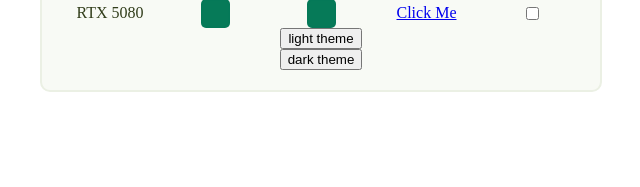
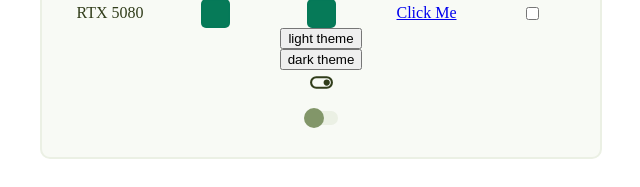
Before and after one commit to PJM178/nvidia-fe-stock-checker, a Next.js app: page / in a window 1280 px wide. Shown: the part 247-434 px from the top of the page, without its empty margins (319-959 px from the left). Built offline with nearby package versions, Linux system fonts and the light colour scheme.

Commit message:
switch component to control and display active state

```diff
--- a/src/app/components/Buttons.module.css
+++ b/src/app/components/Buttons.module.css
@@ -98,3 +98,69 @@
 .primary-button--icon.start {
   margin-right: 0.25rem;
 }
+
+.switch--container {
+  display: inline-flex;
+  width: 58px;
+  height: 38px;
+  padding: 12px;
+  box-sizing: border-box;
+  align-items: center;
+}
+
+.switch--container:hover {
+  cursor: pointer;
+}
+
+.switch--container:hover .switch--tack-border {
+  display: block;
+}
+
+.switch--background {
+  border-radius: 7px;
+  width: 100%;
+  height: 100%;
+  background-color: var(--stroke-weak);
+}
+
+.switch--background.active {
+  background-color: var(--text-weak);
+}
+
+.switch--tack-container {
+  position: absolute;
+  transition: transform linear 100ms;
+  display: inline-flex;
+  justify-content: center;
+  align-items: center;
+  width: 20px;
+  height: 20px;
+}
+
+.switch--tack-container.active {
+  transform: translateX(14px);
+}
+
+.switch--tack {
+  border-radius: 50%;
+  background-color: var(--stroke-strong);
+  position: absolute;
+  width: 100%;
+  height: 100%;
+  z-index: 1;
+}
+
+.switch--tack.active {
+  background-color: var(--text-strong);
+}
+
+.switch--tack-border {
+  border-radius: 50%;
+  background-color: rgba(211, 211, 211, 0.4);
+  padding: 8px;
+  position: absolute;
+  width: 100%;
+  height: 100%;
+  z-index: 0;
+  display: none;
+}
--- a/src/app/components/Buttons.tsx
+++ b/src/app/components/Buttons.tsx
@@ -22,15 +22,66 @@
 
   return (
     <button
-      className={Object.values(buttonStyles).join(" ")}
+      className={Object.values(buttonStyles).join(" ").trim()}
       disabled={disabled}
       onClick={onClick}
     >
       {startIcon &&
-      <span className={`${styles["primary-button--icon"]} ${styles["start"]}`}>{startIcon}</span>}
+        <span className={`${styles["primary-button--icon"]} ${styles["start"]}`}>{startIcon}</span>}
       {children}
       {endIcon &&
-      <span className={`${styles["primary-button--icon"]} ${styles["end"]}`}>{endIcon}</span>}
+        <span className={`${styles["primary-button--icon"]} ${styles["end"]}`}>{endIcon}</span>}
     </button>
   );
 };
+
+interface SwitchProps {
+  isActive: boolean;
+  onClick: () => void;
+}
+
+export const Switch = (props: SwitchProps) => {
+  const { isActive, onClick } = props;
+
+  function handleStyles(element: "background" | "tack" | "tack-container") {
+    if (element === "background") {
+      const switchStyles = {
+        base: styles["switch--background"],
+        isActive: isActive ? styles["active"] : null,
+      };
+
+      return Object.values(switchStyles).join(" ").trim();
+    }
+
+    if (element === "tack") {
+      const switchStyles = {
+        base: styles["switch--tack"],
+        isActive: isActive ? styles["active"] : null,
+      };
+
+      return Object.values(switchStyles).join(" ").trim();
+    }
+
+    if (element === "tack-container") {
+      const switchStyles = {
+        base: styles["switch--tack-container"],
+        isActive: isActive ? styles["active"] : null,
+      };
+
+      return Object.values(switchStyles).join(" ").trim();
+    }
+  }
+
+  return (
+    <span
+      className={styles["switch--container"]}
+      onClick={onClick}
+    >
+      <span  className={handleStyles("tack-container")}>
+        <span className={handleStyles("tack")} />
+        <span className={styles["switch--tack-border"]} />
+      </span>
+      <span className={handleStyles("background")} />
+    </span>
+  )
+}
--- a/src/app/components/Icons.tsx
+++ b/src/app/components/Icons.tsx
@@ -58,3 +58,17 @@
     </svg>
   );
 }
+
+export const ToggleOn = (props: GeneralIconProps) => {
+  const { className } = props;
+
+  return (
+    <svg
+      xmlns="http://www.w3.org/2000/svg"
+      viewBox="0 -960 960 960"
+      className={`general-icon ${className}`}
+    >
+      <path d="M280-240q-100 0-170-70T40-480q0-100 70-170t170-70h400q100 0 170 70t70 170q0 100-70 170t-170 70H280Zm0-80h400q66 0 113-47t47-113q0-66-47-113t-113-47H280q-66 0-113 47t-47 113q0 66 47 113t113 47Zm400-40q50 0 85-35t35-85q0-50-35-85t-85-35q-50 0-85 35t-35 85q0 50 35 85t85 35ZM480-480Z" />
+    </svg >
+  )
+}
--- a/src/app/globals.css
+++ b/src/app/globals.css
@@ -151,6 +151,10 @@
   outline-width: 2px;
 }
 
+svg:focus-visible {
+  fill: var(--brand);
+}
+
 main {
   display: flex;
   justify-content: center;
--- a/src/app/page.module.css
+++ b/src/app/page.module.css
@@ -42,11 +42,6 @@
   display: contents;
 }
 
-.sku-grid-table--row:hover .sku-grid-table--item {
-  background-color: blue;
-  opacity: 0.3;
-}
-
 .sku-grid-table--header {
   display: flex;
   justify-content: center;
@@ -64,6 +59,10 @@
   outline-color: var(--brand);
   outline-offset: 2px;
   outline-width: 2px;
+}
+
+.sku-grid-table--header-icon:focus-visible svg {
+  fill: var(--brand);
 }
 
 .sku-grid-table--header-icon-icon:hover {
--- a/src/app/page.tsx
+++ b/src/app/page.tsx
@@ -2,8 +2,8 @@
 
 import { useEffect, useRef, useState, useCallback } from "react";
 import styles from "./page.module.css";
-import { Notification, PlayArrow, QuestionMark, StopCircle } from "./components/Icons";
-import { Button } from "./components/Buttons";
+import { Notification, PlayArrow, QuestionMark, StopCircle, ToggleOn } from "./components/Icons";
+import { Button, Switch } from "./components/Buttons";
 import { useCountdown } from "./hooks/useCountdown";
 import { makeAbsoluteUrl } from "./utils/utilities";
 import {
@@ -393,7 +393,7 @@
 
   if (isFromApi) {
     return (
-      <span>
+      <span className={styles["sku-extra-api-element--container"]}>
         <span>
           API
         </span>
@@ -658,8 +658,7 @@
 // Check store api page for real sku names
 // if they differ from the list, update the sku names
 // offer user ability to manually override the sku name if empty list is returned
-// TODO: add to popover component the ability to offest the position of popover if it's overflowing
-// either horizontally or vertically
+// TODO: Add switch component for future settings menu
 export default function Home() {
   const [chosenCountry, setChosenCountry] = useState<keyof typeof skuData.country>("finland");
   const [isAlertActive, setIsAlertActive] = useState(false);
@@ -731,6 +730,11 @@
           <GridTable apiSkuData={apiSkuData} country={chosenCountry} isActive={isAlertActive} />
           <button onClick={handleThemeLight}>light theme</button>
           <button onClick={handleThemeDark}>dark theme</button>
+          <div>
+          <ToggleOn />
+          </div>
+          <Switch />
+
         </div>
       </main>
     </>
```
